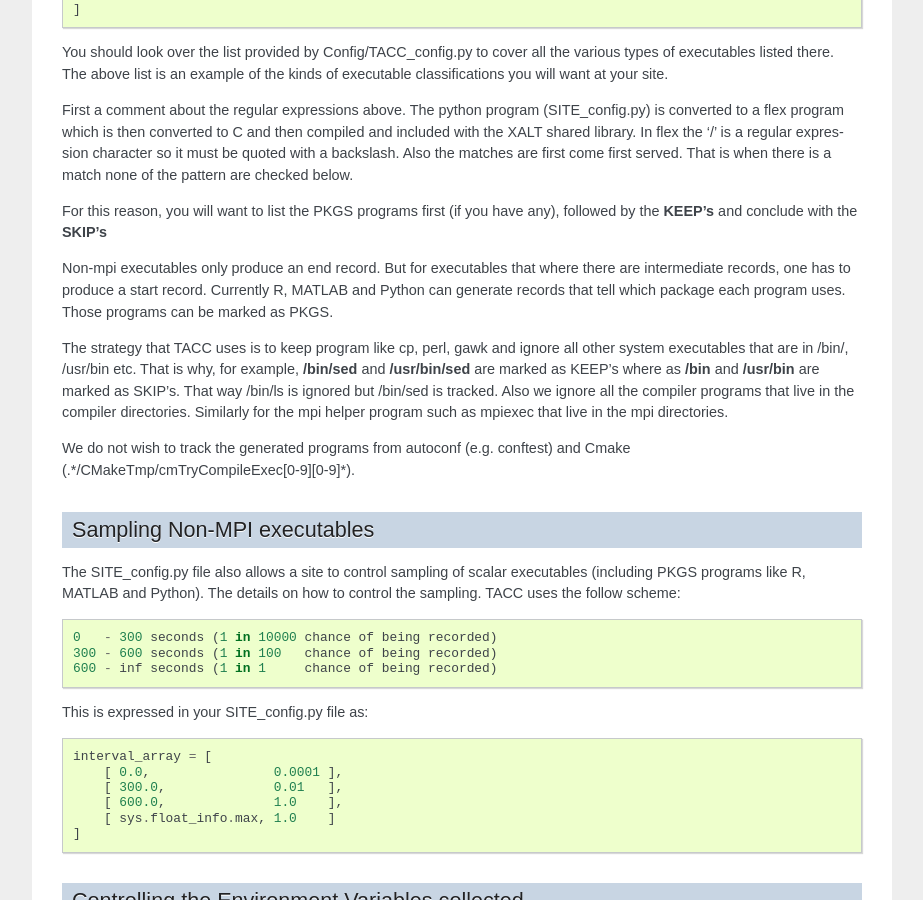
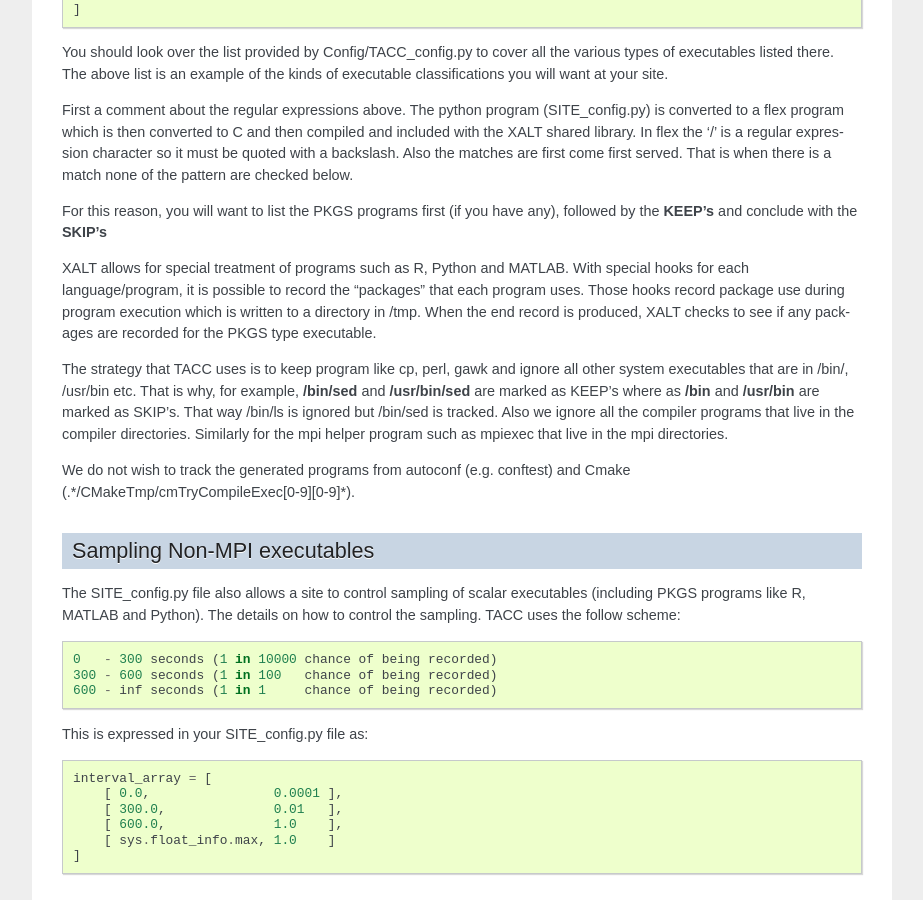
Before and after one commit to xalt/xalt, a Sphinx documentation site: the page built from docs/source/030_site_filtering.rst, in a window 1280 px wide and 900 px high, scrolled down 2285 px. Shown: the whole window, without its empty margins (198-1121 px from the left). Built offline with Sphinx 7.4.7, drawn with Linux system fonts in a browser that asks for light colours.

Commit message:
updating documentation on PKGS type executables

```diff
--- a/docs/source/030_site_filtering.rst
+++ b/docs/source/030_site_filtering.rst
@@ -156,11 +156,12 @@ For this reason, you will want to list the PKGS programs first (if
 you have any), followed by the **KEEP's** and conclude with the
 **SKIP's**
 
-Non-mpi executables only produce an end record. But for executables
-that where there are intermediate records, one has to produce a start
-record.  Currently R, MATLAB and Python can generate records that tell
-which package each program uses.  Those programs can be marked as PKGS.
-
+XALT allows for special treatment of programs such as R, Python and
+MATLAB. With special hooks for each language/program, it is possible
+to record the "packages" that each program uses. Those hooks record
+package use during program execution which is written to a directory
+in /tmp.  When the end record is produced, XALT checks to see if any
+packages are recorded for the PKGS type executable.
 
 The strategy that TACC uses is to keep program like cp, perl, gawk and
 ignore all other system executables that are in /bin/, /usr/bin
```
Also changed, not shown: 2 other files.
